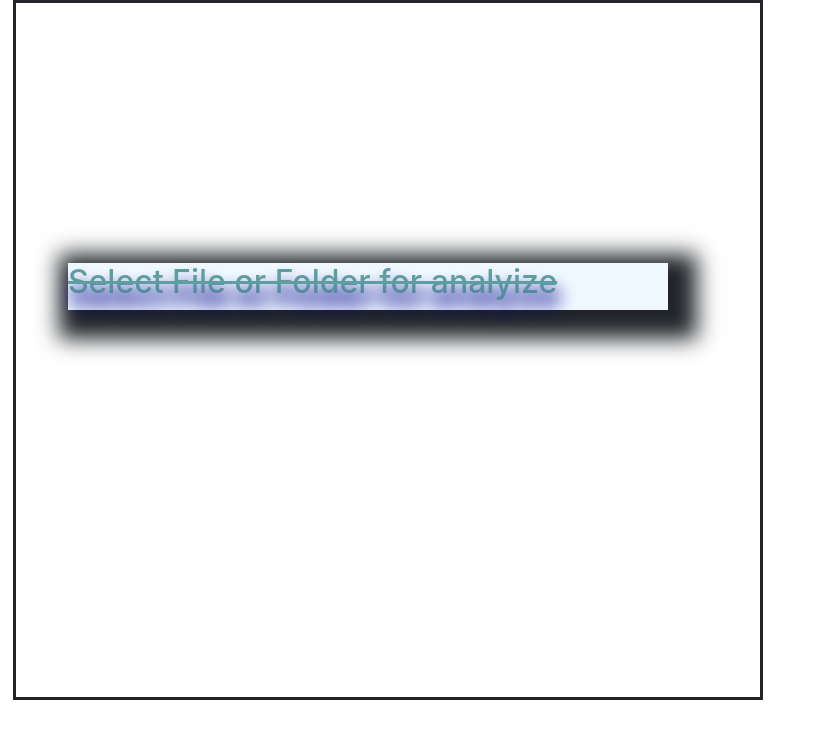
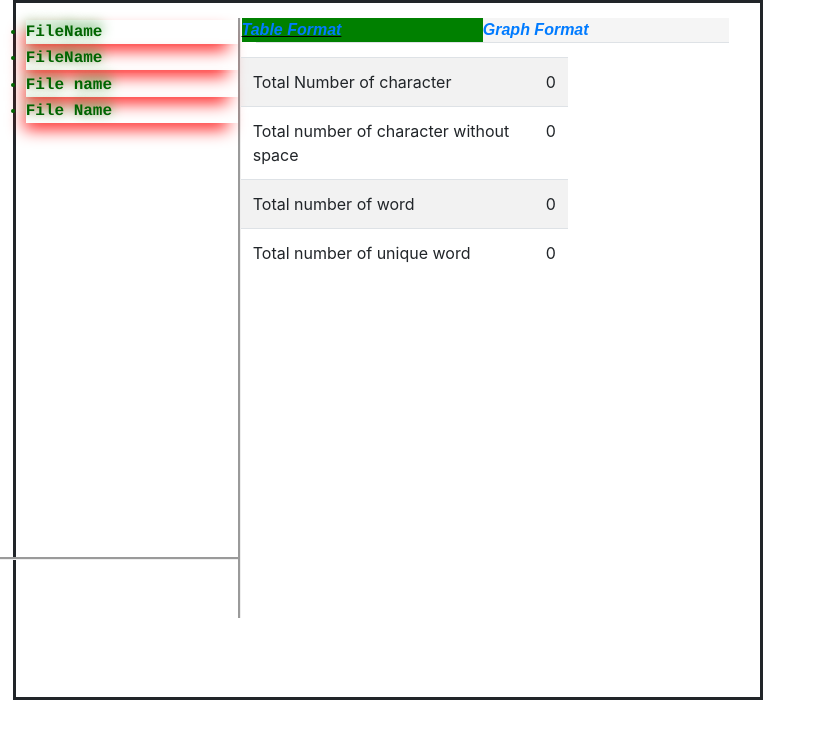
Before and after one commit to bapinmalakar/text-analyzer, a website: page design.html in a window 1280 px wide. Shown: the whole page, without its empty margins (0-826 px from the left). Drawn offline with nearby package versions, Linux system fonts and the light colour scheme.

Commit message:
table format data representation done

```diff
--- a/app/design/css/home.css
+++ b/app/design/css/home.css
@@ -46,3 +46,30 @@ div .defaultDiv h1{
     text-shadow: 2px 14px 18px darkblue;
     color:cadetblue;
 }
+
+div ul #tableFormat{
+    width: 51%;
+    color: black;
+    margin-left: -3%;
+    font-style: oblique;
+    font-size: medium;
+    font-weight: 900;
+    font-family: Gill Sans Extrabold, sans-serif;
+    cursor: pointer;
+}
+div ul #graphFormat{
+    width: 52%;
+    color: black;
+    font-style: oblique;
+    font-size: medium;
+    font-weight: 900;
+    font-family: Gill Sans Extrabold, sans-serif;
+    cursor: pointer;
+}
+.notActive{
+    background-color: whitesmoke;
+}
+.setDiv{
+    background-color: green;
+    text-decoration: underline;
+}
--- a/design.html
+++ b/design.html
@@ -9,10 +9,61 @@
 
 <body>
     <div style="height: 700px; width: 750px; border: solid; margin-left: 1%;">
-        <div class="row defaultDiv">
-            <h1>
-                Select File or Folder for analyize
-            </h1>
+        <div class="row mainDiv" style="margin-top: 1%;">
+            <div class="load fileList" style="float: left; width: 30%;">
+                <ul>
+                    <li>
+                        <a>FileName</a>
+                    </li>
+                    <li>
+                        <a>FileName</a>
+                    </li>
+                    <li>
+                        <a>File name</a>
+                    </li>
+                    <li>
+                        <a>File Name</a>
+                    </li>
+                </ul>
+
+            </div>
+            <div class="load resultDiv" style="float:left;width: 65%;">
+                <div class="container">
+                    <ul class="nav nav-tabs">
+                        <li id="tableFormat" class="setDiv">
+                            <a href="#">Table Format</a>
+                        </li>
+                        <li id="graphFormat" class="notActive">
+                            <a href="#">Graph Format</a>
+                        </li>
+                    </ul>
+                    <div class="row" id="tableData" style="margin-top: 3%;">
+                        <table class="table table-striped" style="width: 65%;">
+                            <tbody>
+                                <tr>
+                                    <td> Total Number of character</td>
+                                    <td>0</td>
+                                </tr>
+                                <tr>
+                                    <td>Total number of character without space</td>
+                                    <td>0</td>
+                                </tr>
+                                <tr>
+                                    <td>Total number of word</td>
+                                    <td>0</td>
+                                </tr>
+                                <tr>
+                                    <td>Total number of unique word</td>
+                                    <td>0</td>
+                                </tr>
+                            </tbody>
+                        </table>
+                    </div>
+                    <div class="row" id="graphData" style="margin-top: 3%;">
+
+                    </div>
+                </div>
+            </div>
         </div>
     </div>
 
```
Also changed, not shown: app/script/home.js (+23 -25 lines), app/view/home.html (+50 -5 lines).
